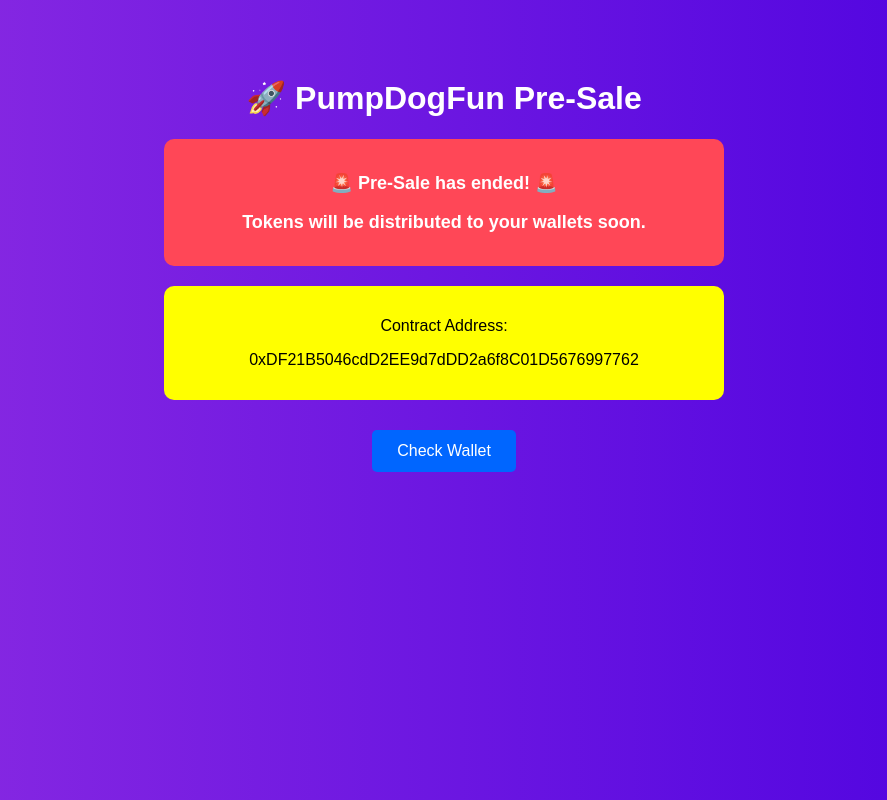
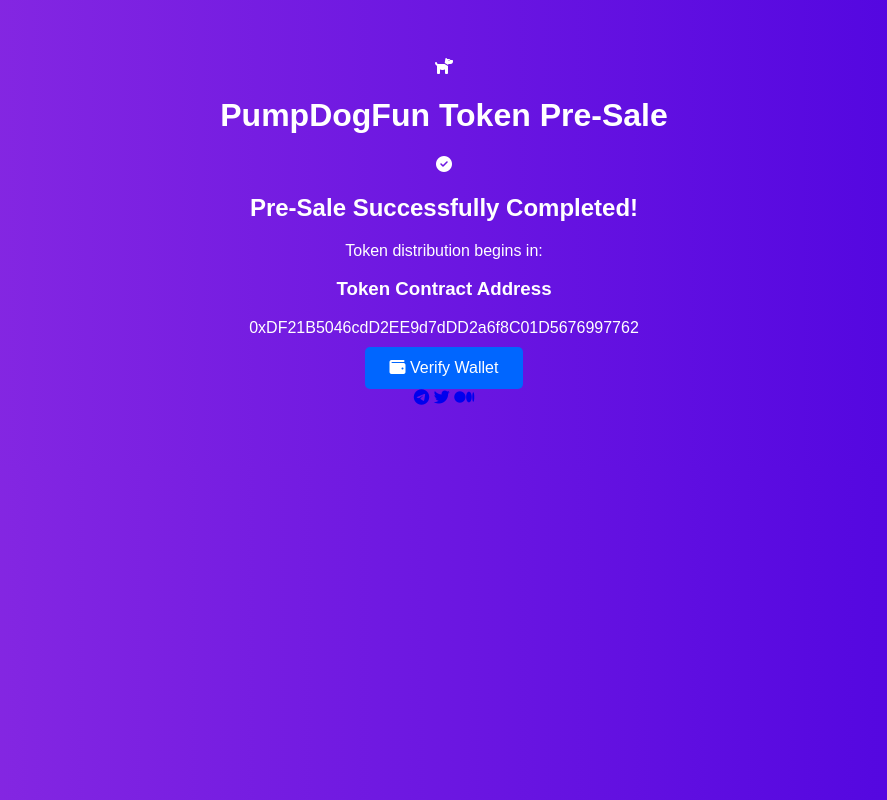
Before and after one commit to ahsan0-del/Pumpfundog, a plain HTML site: page Index.html in a window 1280 px wide. Shown: the whole page, without its empty margins (196-1083 px from the left). Drawn offline with Linux system fonts and the light colour scheme; files that its build step writes are made by us from their sources.

Commit message:
Update Index.html

```diff
--- a/Index.html
+++ b/Index.html
@@ -1,22 +1,42 @@
 <!DOCTYPE html>
-<html>
+<html lang="en">
 <head>
-  <title>PumpDogFun Pre-Sale</title>
-  <link href="./style.css" rel="stylesheet">
+  <meta charset="UTF-8">
+  <meta name="viewport" content="width=device-width, initial-scale=1.0">
+  <title>PumpDogFun | Pre-Sale Completed</title>
+  <link rel="stylesheet" href="css/style.css">
+  <link rel="stylesheet" href="https://cdnjs.cloudflare.com/ajax/libs/font-awesome/6.4.0/css/all.min.css">
 </head>
 <body>
   <div class="container">
-    <h1>🚀 PumpDogFun Pre-Sale</h1>
-    <div class="status-box">
-      <p>🚨 Pre-Sale has ended! 🚨</p>
-      <p>Tokens will be distributed to your wallets soon.</p>
+    <div class="logo">
+      <i class="fas fa-dog"></i>
     </div>
-    <div class="address-box">
-      <p>Contract Address:</p>
-      <p id="walletAddress">0xDF21B5046cdD2EE9d7dDD2a6f8C01D5676997762</p>
+    <h1>PumpDogFun Token Pre-Sale</h1>
+
+    <div class="status-card">
+      <i class="fas fa-check-circle"></i>
+      <h2>Pre-Sale Successfully Completed!</h2>
+      <p>Token distribution begins in:</p>
+      <div id="countdown"></div>
     </div>
-    <button id="connectButton">Check Wallet</button>
+
+    <div class="address-card">
+      <h3>Token Contract Address</h3>
+      <div class="address">0xDF21B5046cdD2EE9d7dDD2a6f8C01D5676997762</div>
+    </div>
+
+    <button class="btn" id="connectButton">
+      <i class="fas fa-wallet"></i> Verify Wallet
+    </button>
+
+    <div class="social-links">
+      <a href="#"><i class="fab fa-telegram"></i></a>
+      <a href="#"><i class="fab fa-twitter"></i></a>
+      <a href="#"><i class="fab fa-medium"></i></a>
+    </div>
   </div>
-  <script src="./script.js"></script>
+
+  <script src="js/script.js"></script>
 </body>
 </html>
```
